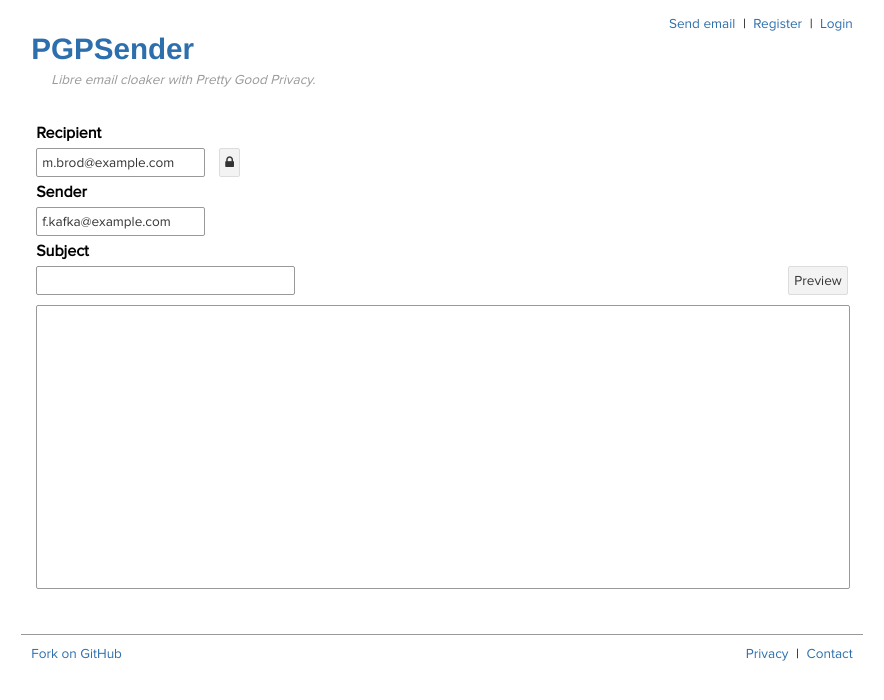
After one commit to antagon/pgpsenderorg, a PHP site: page /sender.php in a window 1280 px wide. The commit adds this page. Shown: the top 700 px of the page, without its empty margins (198-1082 px from the left). Run offline with PHP 8.4, Linux system fonts and the light colour scheme; a stand-in replaces the project's code that opens the database connection.

Commit message:
Early version of mailer.
Link to mailer (aka sender) was placed in the top menu for easy access.
So far, only eml file creation is functional based on user's input.

```diff
--- a/www/include/top_menu.php
+++ b/www/include/top_menu.php
@@ -1,3 +1,5 @@
+	<a href="sender.php">Send email</a>
+	<span class="delim">|</span>
 <?php if ( isset ($_SESSION["user"]) ){ ?>
 	<a href="user.php">@<?php echo htmlspecialchars ($_SESSION["user"]["name"]); ?></a> <span class="delim">|</span> <a href="logout.php">Logout</a>
 <?php } else { ?>
--- a/www/js/pgpsender_api.js
+++ b/www/js/pgpsender_api.js
@@ -128,6 +128,21 @@ function PGPSender ()
 		});
 	};
 
+	this.email_send = function (access_token, recipient, sender, subject, message, callback)
+	{
+		$.post ("/api/email_send.php", "access_token="+access_token+"&recipient="+recipient+"&sender="+sender+"&subject="+subject+"&message="+message, function (response){
+			var data = null;
+
+			try {
+				data = $.parseJSON (response);
+			} catch (e){
+				console.log ("JSON parser failed - invalid data!");
+			}
+
+			callback (data);
+		});
+	};
+
 	this.alias_add = function (api_key, alias, hostname, callback)
 	{
 		$.post ("/api/alias_add.php", "api_key="+api_key+"&alias="+alias+"&hostname="+hostname, function (response){
--- /dev/null
+++ b/www/js/sender.js
@@ -0,0 +1,77 @@
+// Reference: http://stackoverflow.com/questions/2855865/jquery-regex-validation-of-e-mail-address
+function is_email (emailAddress) {
+	var pattern = new RegExp (/^((([a-z]|\d|[!#\$%&'\*\+\-\/=\?\^_`{\|}~]|[\u00A0-\uD7FF\uF900-\uFDCF\uFDF0-\uFFEF])+(\.([a-z]|\d|[!#\$%&'\*\+\-\/=\?\^_`{\|}~]|[\u00A0-\uD7FF\uF900-\uFDCF\uFDF0-\uFFEF])+)*)|((\x22)((((\x20|\x09)*(\x0d\x0a))?(\x20|\x09)+)?(([\x01-\x08\x0b\x0c\x0e-\x1f\x7f]|\x21|[\x23-\x5b]|[\x5d-\x7e]|[\u00A0-\uD7FF\uF900-\uFDCF\uFDF0-\uFFEF])|(\\([\x01-\x09\x0b\x0c\x0d-\x7f]|[\u00A0-\uD7FF\uF900-\uFDCF\uFDF0-\uFFEF]))))*(((\x20|\x09)*(\x0d\x0a))?(\x20|\x09)+)?(\x22)))@((([a-z]|\d|[\u00A0-\uD7FF\uF900-\uFDCF\uFDF0-\uFFEF])|(([a-z]|\d|[\u00A0-\uD7FF\uF900-\uFDCF\uFDF0-\uFFEF])([a-z]|\d|-|\.|_|~|[\u00A0-\uD7FF\uF900-\uFDCF\uFDF0-\uFFEF])*([a-z]|\d|[\u00A0-\uD7FF\uF900-\uFDCF\uFDF0-\uFFEF])))\.)+(([a-z]|[\u00A0-\uD7FF\uF900-\uFDCF\uFDF0-\uFFEF])|(([a-z]|[\u00A0-\uD7FF\uF900-\uFDCF\uFDF0-\uFFEF])([a-z]|\d|-|\.|_|~|[\u00A0-\uD7FF\uF900-\uFDCF\uFDF0-\uFFEF])*([a-z]|[\u00A0-\uD7FF\uF900-\uFDCF\uFDF0-\uFFEF])))\.?$/i);
+
+	return pattern.test (emailAddress);
+}
+
+function show_preview ()
+{
+	var recipient = $("[name=in_email_recipient]").val ();
+	var sender = $("[name=in_email_sender]").val ();
+	var subject = $("[name=in_email_subject]").val ();
+	var body = $("[name=in_email_body]").val ();
+
+	hide_alert ("alert_recipient");
+	hide_alert ("alert_sender");
+
+	if ( ! is_email (recipient) ){
+		show_alert ("alert_recipient", "error", "* Invalid format");
+		return;
+	}
+
+	if ( ! is_email (sender) ){
+		show_alert ("alert_sender", "error", "* Invalid format");
+		return;
+	}
+
+	$("#email_preview_recipient").text (recipient);
+	$("#email_preview_sender").text (sender);
+	$("#email_preview_subject").text (subject);
+	$("#email_preview_body").text (body);
+
+	$("#email_form").hide ();
+	$("#email_paste_key").hide ();
+	$("#email_preview").show ();
+}
+
+function show_form ()
+{
+	$("#email_preview").hide ();
+	$("#email_paste_key").hide ();
+	$("#email_form").show ();
+}
+
+function show_public_key ()
+{
+	$("#email_preview").hide ();
+	$("#email_form").hide ();
+	$("#email_paste_key").show ();
+}
+
+function queue_email ()
+{
+	var pgpsender = new PGPSender ();
+	var access_token = $("[name=access_token]").val ();
+	var recipient = $("[name=in_email_recipient]").val ();
+	var sender = $("[name=in_email_sender]").val ();
+	var subject = $("[name=in_email_subject]").val ();
+	var body = $("[name=in_email_body]").val ();
+
+	pgpsender.email_send (access_token, recipient, sender, subject, body, function (data){
+		if ( data.status != 0 ){
+			// TODO: show alert;
+			return;
+		}
+
+		show_form ();
+	});
+}
+
+$(document).ready (function (){
+	$("[name=btn_email_preview]").click (show_preview);
+	$("[name=btn_email_preview_cancel]").click (show_form);
+	$("[name=btn_email_preview_send]").click (queue_email);
+	$("[name=btn_email_paste_key]").click (show_public_key);
+	$("[name=btn_email_paste_key_ok]").click (show_form);
+});
--- /dev/null
+++ b/www/sender.php
@@ -0,0 +1,97 @@
+<?php
+	session_start ();
+	require_once ("include/Random.class.php");
+
+	$_SESSION["access_token"] = Random::read (16);
+?>
+<!DOCTYPE html>
+<html>
+	<head>
+	<title>PGPSender</title>
+<?php
+	require_once ("include/head.php");
+?>
+	</head>
+	<body>
+		<div id="content">
+			<div id="lang_switcher">
+<?php
+	require_once ("include/top_menu.php");
+?>
+			</div>
+
+			<h1> <a href="/">PGPSender</a> </h1>
+			<div id="quote">
+<?php
+	require_once ("include/quote.php");
+?>
+			</div>
+
+			<div id="email_form">
+				<div>
+					<div> <strong>Recipient</strong> <span id="alert_recipient" class="hidden"></span> </div>
+					<div>
+						<input type="text" name="in_email_recipient" placeholder="m.brod@example.com"> <button name="btn_email_paste_key" title="Paste public key"> <span class="fa fa-lock"></span> </button>
+					</div>
+
+					<div> <strong>Sender</strong> <span id="alert_sender" class="hidden"></span> </div>
+					<div>
+						<input type="text" name="in_email_sender" placeholder="f.kafka@example.com">
+					</div>
+				</div>
+
+				<div>
+					<div> <strong>Subject</strong> </div>
+					<input type="text" name="in_email_subject" style="width:30%;">
+					<div style="float:right"> <button name="btn_email_preview"> Preview </button> </div>
+				</div>
+
+				<textarea name="in_email_body" rows="16"></textarea>
+
+				<input type="hidden" name="access_token" value="<?php echo $_SESSION["access_token"];  ?>">
+			</div>
+
+			<div id="email_preview" class="hidden">
+				<div>
+					<strong>Recipient:</strong> <span id="email_preview_recipient"></span>
+				</div>
+
+				<div>
+					<strong>Sender:</strong> <span id="email_preview_sender"></span>
+				</div>
+
+				<div>
+					<strong>Subject:</strong> <span id="email_preview_subject"></span>
+					<div style="float:right">
+						<span> <input type="checkbox" id="email_preview_store" name="in_email_preview_store"> <label for="email_preview_store"> <small>Store public key</small> </label> </span>
+						<button name="btn_email_preview_cancel">Cancel</button> <button name="btn_email_preview_send">Send</button>
+					</div>
+				</div>
+
+				<div style="clear:both"></div>
+
+				<div>
+					<p id="email_preview_body" style="white-space:pre-wrap;"></p>
+				</div>
+			</div>
+
+			<div id="email_paste_key" class="hidden">
+				<div class="row">
+					<div class="left"> <strong>Paste recipient's public key</strong> </div>
+					<div class="left text-right"> <button name="btn_email_paste_key_ok">OK</button> </div>
+				</div>
+				<div>
+					<textarea name="in_email_pk" rows="16"></textarea>
+				</div>
+			</div>
+		</div>
+
+		<div id="footer">
+<?php
+	require_once ("include/footer.php");
+?>
+		</div>
+
+		<script type="text/javascript" src="js/sender.js"></script>
+	</body>
+</html>
```
